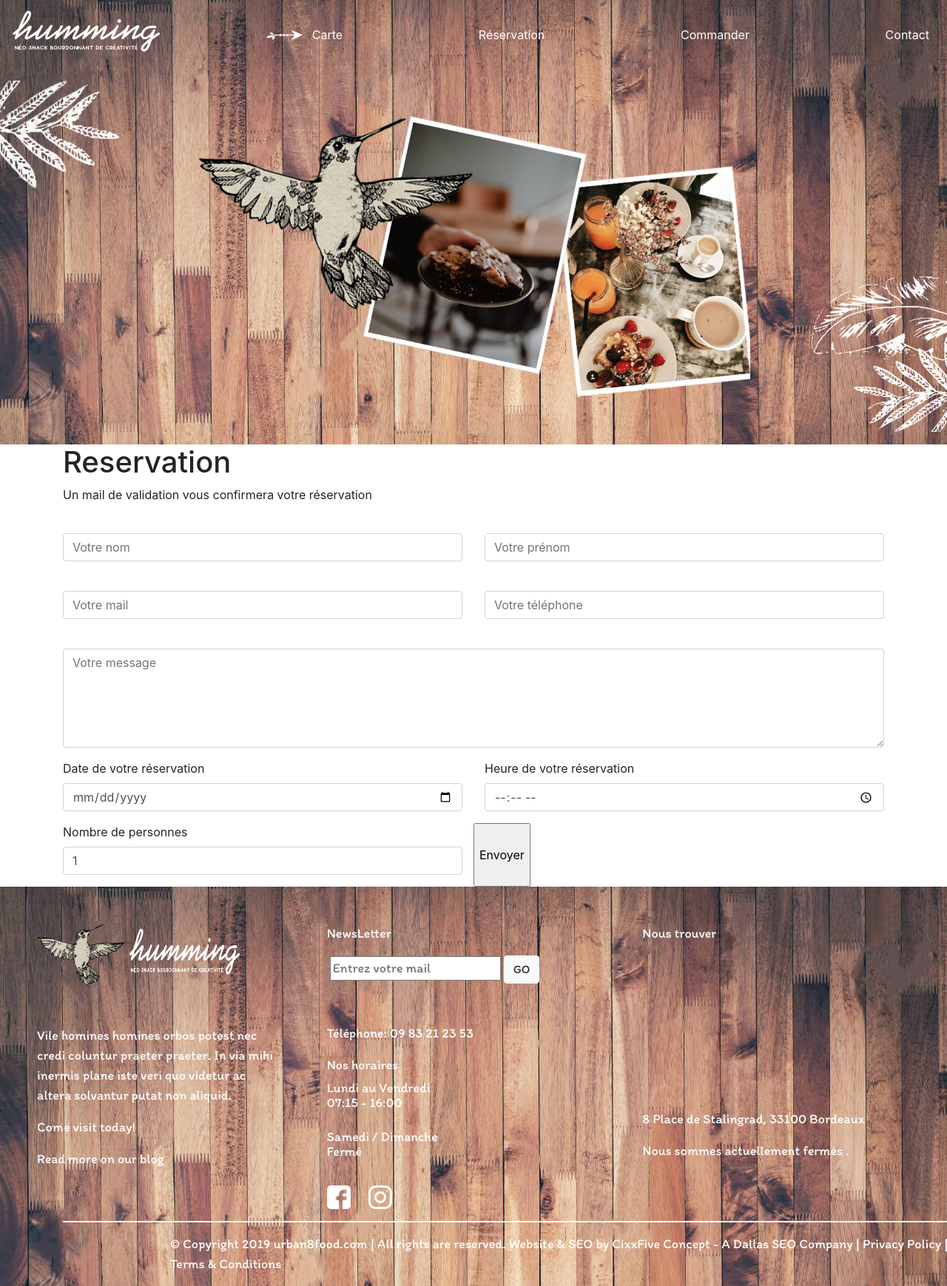
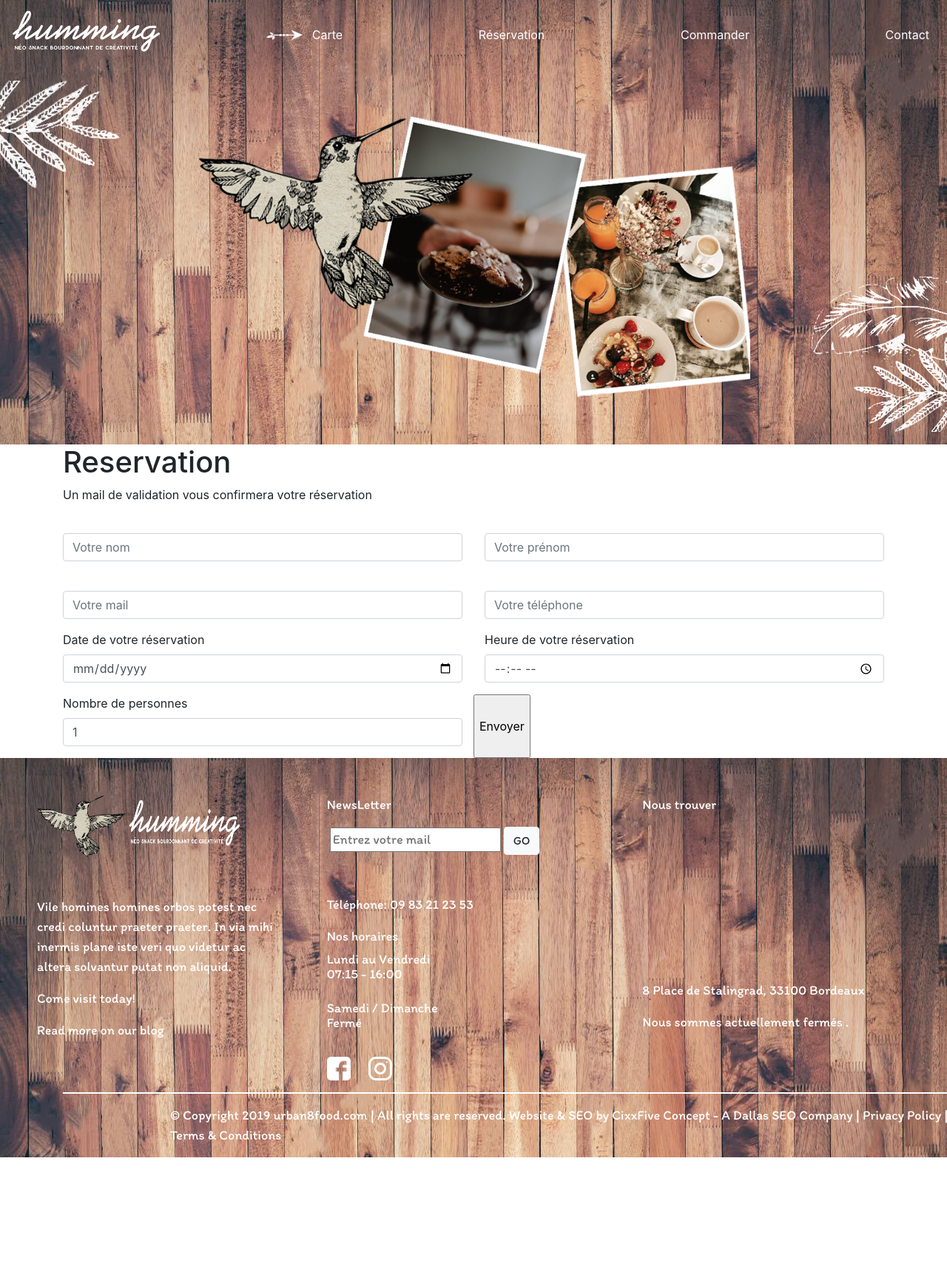
Before and after one commit to jimmyachour/Humming, a PHP site: page /reservation/request in a window 1280 px wide. Shown: the whole page at 74% size. After the commit the page ends 1565 px from the top, so only its background shows below. Run offline with PHP 8.4, Linux system fonts and the light colour scheme; a stand-in replaces the project's code that opens the database connection; some libraries are stand-ins or nearby versions; grey boxes are pictures that could not be loaded.

Commit message:
modification formulaire et de la base de données table reservation

```diff
--- a/src/View/Reservation/index.html.twig
+++ b/src/View/Reservation/index.html.twig
@@ -11,26 +11,21 @@
     <p>Un mail de validation vous confirmera votre réservation</p>
     <form class="row" method="post" action="/reservation/add">
         <div class="form-group col-12 col-md-6">
-            <label for="lastname"></label>
-            <input type="text" class="form-control" id="lastname" name="lastname" placeholder="Votre nom">
+            <label for="reservLastname"></label>
+            <input type="text" class="form-control" id="reservLastname" name="reservLastname" placeholder="Votre nom">
         </div>
         <div class="form-group col-12 col-md-6">
-            <label for="firstname"></label>
-            <input type="text" class="form-control" id="firstname" name="firstname" placeholder="Votre prénom">
+            <label for="reservFirstname"></label>
+            <input type="text" class="form-control" id="reservFirstname" name="reservFirstname" placeholder="Votre prénom">
         </div>
         <div class="form-group col-12 col-md-6">
-            <label for="mail"></label>
-            <input type="email" class="form-control" id="mail" name="mail" placeholder="Votre mail">
+            <label for="reservMail"></label>
+            <input type="email" class="form-control" id="reservMail" name="reservMail" placeholder="Votre mail">
         </div>
         <div class="form-group col-12 col-md-6">
-            <label for="phone"></label>
-            <input type="tel" class="form-control" id="phone" name="phone" placeholder="Votre téléphone">
+            <label for="reservPhone"></label>
+            <input type="tel" class="form-control" id="reservPhone" name="reservPhone" placeholder="Votre téléphone">
         </div>
-        <div class="form-group col-12">
-            <label for="message"></label>
-            <textarea class="form-control" id="message" name="message" rows="5" placeholder="Votre message"></textarea>
-        </div>
-        {#-----------------------------------------#}
         <div class="form-group col-12 col-md-6">
             <label for="reservDate">Date de votre réservation</label>
             <input type="date" class="form-control" id="reservDate" name="reservDate">
```
Also changed, not shown: src/Model/ReservationManager.php (+6 -3 lines).
